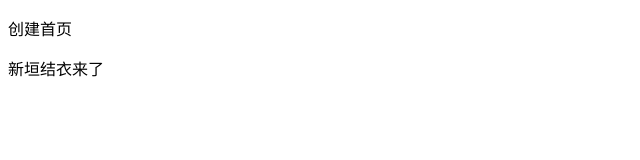
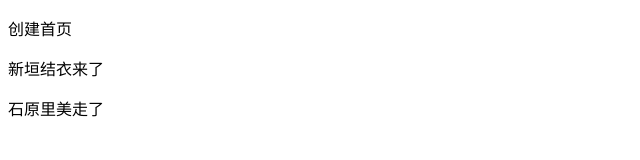
Before and after one commit to bigxingxing110/studyGitPull53_01, a plain HTML site: page index.html in a window 1280 px wide. Shown: the whole page, without its empty margins (0-640 px from the left). Drawn offline with Linux system fonts and the light colour scheme.

Commit message:
石原里美走了

```diff
--- a/index.html
+++ b/index.html
@@ -12,6 +12,7 @@
 <body>
     <p>创建首页</p>
     <p>新垣结衣来了</p>
+    <p>石原里美走了</p>
 </body>
 
 </html>
```
